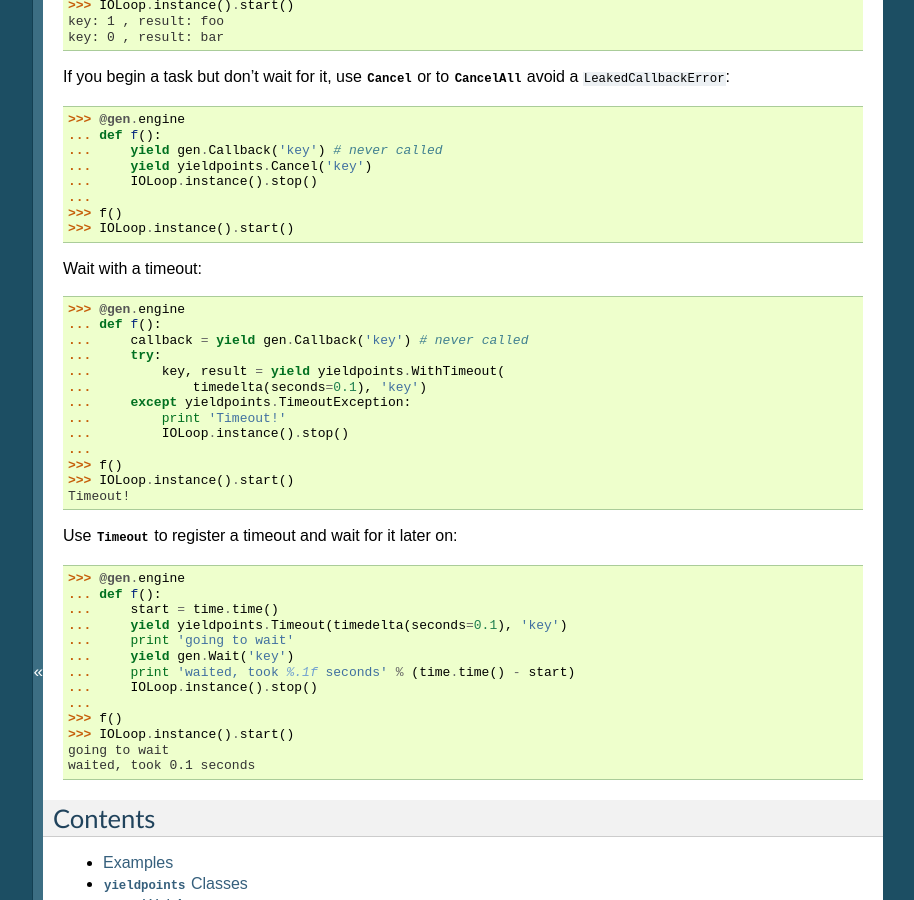
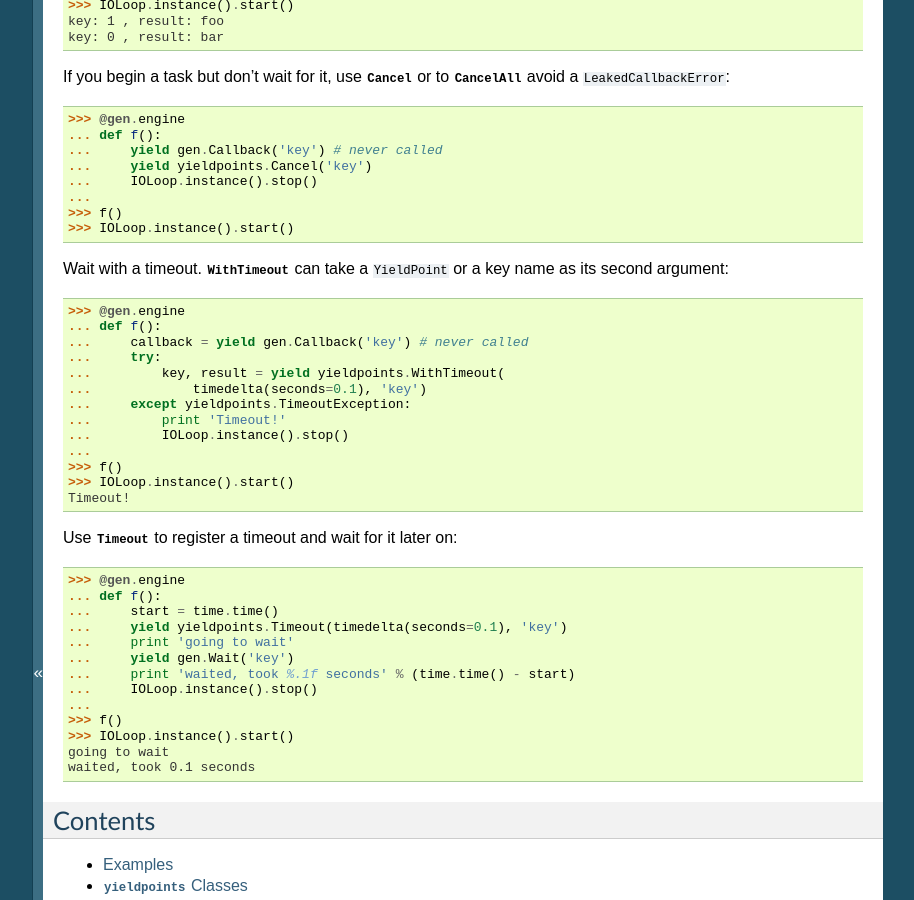
Before and after one commit to ajdavis/yieldpoints, a Sphinx documentation site: the page built from doc/index.rst, in a window 1280 px wide and 900 px high, scrolled down 725 px. Shown: the whole window, without its empty margins (187-1101 px from the left). Built offline with Sphinx 7.4.7, drawn with Linux system fonts in a browser that asks for light colours; the version number is read from the project's files by our own code.

Commit message:
Clarify WithTimeout usage

```diff
--- a/doc/index.rst
+++ b/doc/index.rst
@@ -56,7 +56,8 @@ or to :class:`~yieldpoints.CancelAll` avoid a ``LeakedCallbackError``:
     >>> f()
     >>> IOLoop.instance().start()
 
-Wait with a timeout:
+Wait with a timeout. :class:`~yieldpoints.WithTimeout` can take a
+``YieldPoint`` or a key name as its second argument:
 
 .. doctest::
 
```
